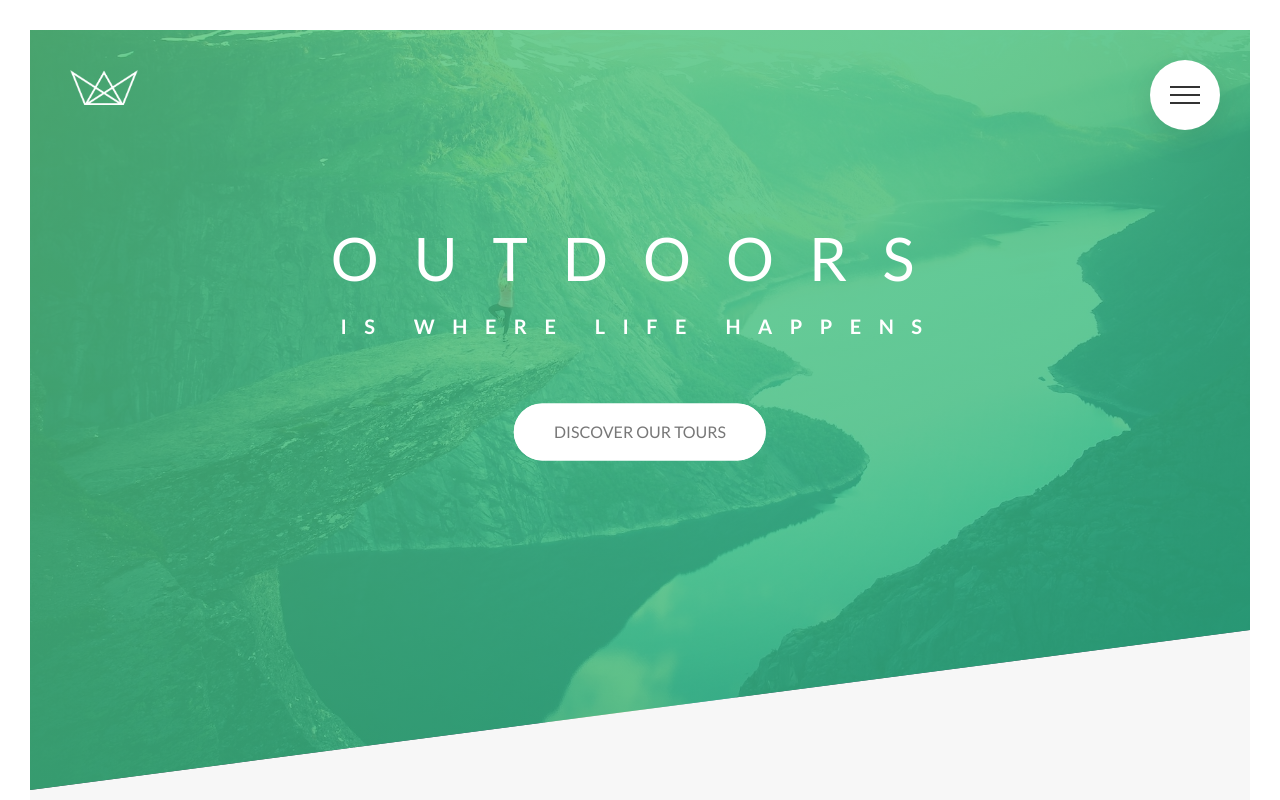
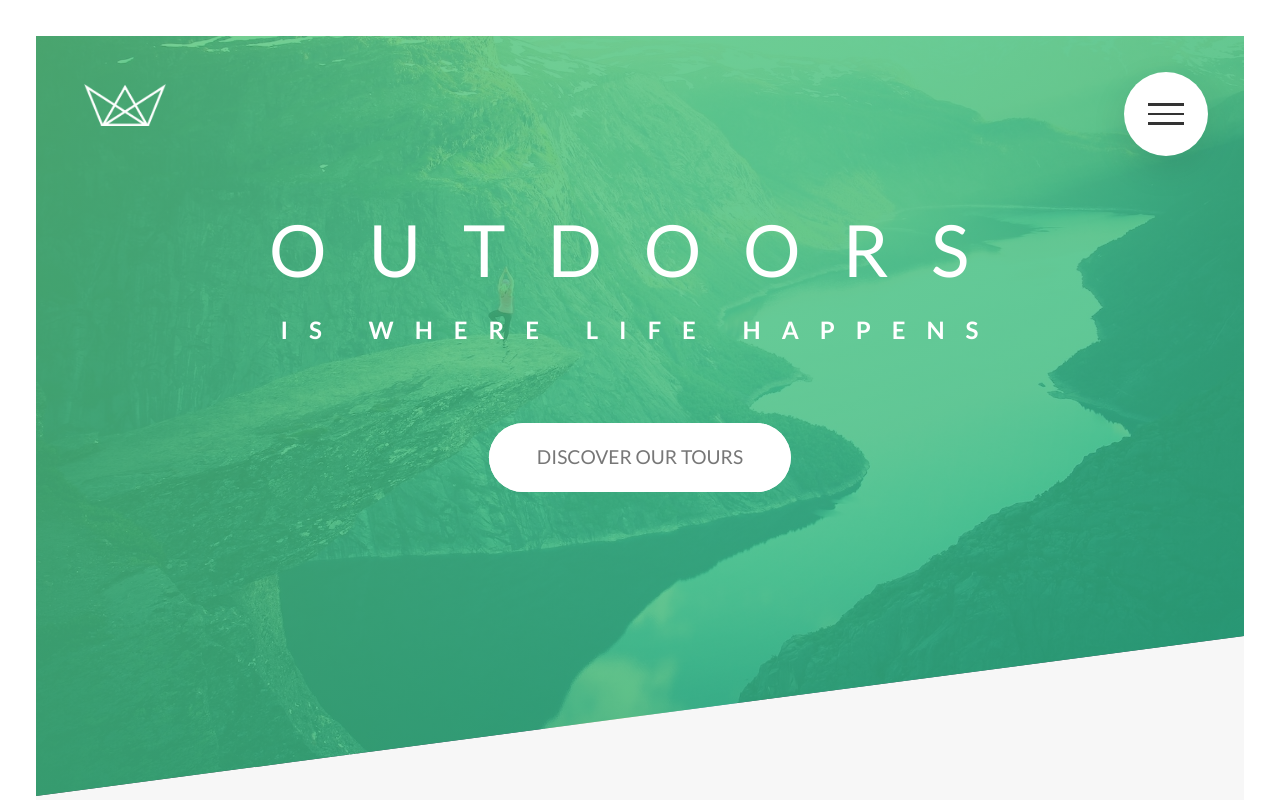
Before and after one commit to Roger-Takeshita/CSS, a plain HTML site: page 01_Natours_Project/index.html in a window 1280 px wide. Shown: the top 800 px of the page. Drawn offline with Linux system fonts and the light colour scheme.

Commit message:
Responsive Web Design, mobile first, media queries with SASS
    - Responsive Web Design
        - Mobile First
        - Media Queries Sizes
        - Media Query With SASS

```diff
--- a/01_Natours_Project/css/abstracts/_mixins.scss
+++ b/01_Natours_Project/css/abstracts/_mixins.scss
@@ -6,9 +6,50 @@
     }
 }
 
-@mixin centerHVABS($x: -50%, $y: -50%) {
+@mixin center-abs-horizontal-vertical($x: -50%, $y: -50%) {
     position: absolute;
     top: 50%;
     left: 50%;
     transform: translate($x, $y);
 }
+
+@mixin mq-phone {
+    @media (max-width: 800px) {
+        @content;
+    }
+}
+
+/*
+    = MEDIA QUERY BREAKPOINS
+    + phone
+    + tab-port
+    + tab-land
+    + big-desk
+*/
+
+@mixin mq-manager($breakpoint) {
+    @if $breakpoint == phone {
+        @media (max-width: 37.5em) {
+            // 600px
+            @content;
+        }
+    }
+    @if $breakpoint == tab-port {
+        @media (max-width: 56.25em) {
+            // 900px
+            @content;
+        }
+    }
+    @if $breakpoint == tab-land {
+        @media (max-width: 75em) {
+            // 1200px
+            @content;
+        }
+    }
+    @if $breakpoint == big-desk {
+        @media (max-width: 112.5em) {
+            // 1800px
+            @content;
+        }
+    }
+}
--- a/01_Natours_Project/css/base/_base.scss
+++ b/01_Natours_Project/css/base/_base.scss
@@ -7,9 +7,24 @@
 }
 
 html {
-    //= Setting up the font-size of the project
-    //! We set to 10px so we can easily convert into REM
-    font-size: 62.5%;
+    font-size: 62.5%; // 1rem = 10px; 10px/16px = 62.5%
+
+    @include mq-manager(big-desk) {
+        // width < 1800px ?
+        font-size: 75%; // 1rem = 12px, 12/16 = 75%
+    }
+    @include mq-manager(tab-land) {
+        // width < 1200px ?
+        font-size: 56.25%; // 1rem = 9px, 9/16 = 56.25%
+    }
+    @include mq-manager(tab-port) {
+        // width < 900px ?
+        font-size: 50%; // 1rem = 8px, 8/16 = 50%
+    }
+    @include mq-manager(phone) {
+        // width < 600px ?
+        font-size: 30%; // 1rem = 4.8px, 4.8/16 = 30%
+    }
 }
 
 body {
--- a/01_Natours_Project/css/components/_card.scss
+++ b/01_Natours_Project/css/components/_card.scss
@@ -139,7 +139,7 @@
         }
     }
     &__cta {
-        @include centerHVABS;
+        @include center-abs-horizontal-vertical;
         width: 90%;
         text-align: center;
     }
--- a/01_Natours_Project/css/components/_form.scss
+++ b/01_Natours_Project/css/components/_form.scss
@@ -72,7 +72,7 @@
             content: '';
             display: inline-block;
             border-radius: 50%;
-            @include centerHVABS;
+            @include center-abs-horizontal-vertical;
             background-color: $color-primary;
             opacity: 0;
             transition: opacity 0.2s;
--- a/01_Natours_Project/css/components/_popup.scss
+++ b/01_Natours_Project/css/components/_popup.scss
@@ -11,7 +11,7 @@
     visibility: hidden;
 
     &__content {
-        @include centerHVABS;
+        @include center-abs-horizontal-vertical;
         width: 75%;
         box-shadow: 0 2rem 4rem rgba($color-black, 0.2);
         background-color: $color-white;
--- a/01_Natours_Project/css/components/_story.scss
+++ b/01_Natours_Project/css/components/_story.scss
@@ -28,7 +28,7 @@
         backface-visibility: hidden;
     }
     &__caption {
-        @include centerHVABS(-50%, -20%);
+        @include center-abs-horizontal-vertical(-50%, -20%);
         color: $color-white;
         text-transform: uppercase;
         font-size: 1.7rem;
--- a/01_Natours_Project/css/layout/_navigation.scss
+++ b/01_Natours_Project/css/layout/_navigation.scss
@@ -45,7 +45,7 @@
         visibility: hidden;
     }
     &__list {
-        @include centerHVABS;
+        @include center-abs-horizontal-vertical;
         list-style: none;
         text-align: center;
         width: 100%;
```
Also changed, not shown: 01_Natours_Project/css/style.css, 1 other file.
